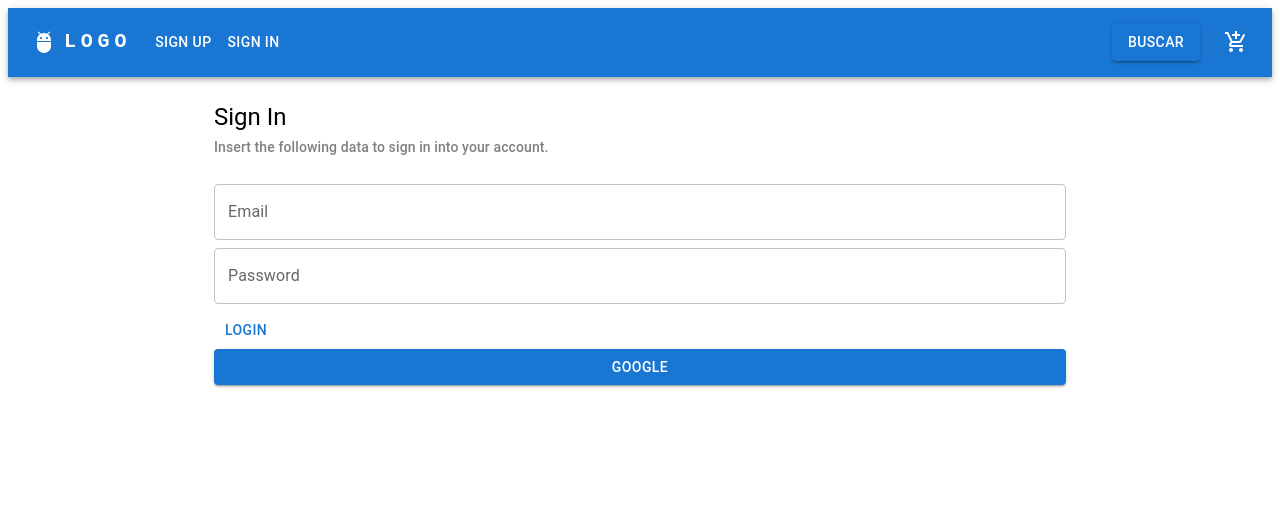
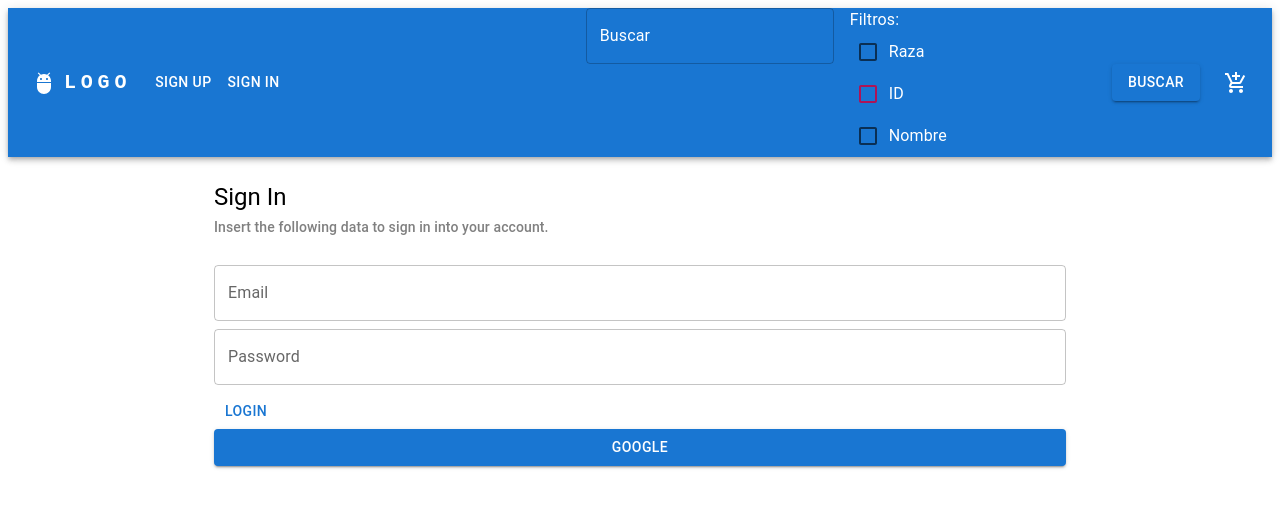
Before and after one commit to oscark22/online-react-store, a React (Vite) app: page /signIn in a window 1280 px wide. Shown: the top 508 px of the page. Built offline with nearby package versions, Linux system fonts and the light colour scheme; no server answers.

Commit message:
buscador

```diff
--- a/src/comps/Navbar.tsx
+++ b/src/comps/Navbar.tsx
@@ -12,6 +12,8 @@ import AdbIcon from "@mui/icons-material/Adb";
 import AddShoppingCartIcon from "@mui/icons-material/AddShoppingCart";
 import { Link } from "react-router-dom";
 import { AuthContext } from "../context/AuthContext";
+import { Checkbox, FormControl, FormControlLabel, FormGroup, FormLabel, TextField } from "@mui/material";
+import { pink } from "@mui/material/colors";
 
 function ResponsiveAppBar() {
   const [anchorElNav, setAnchorElNav] = React.useState<null | HTMLElement>(
@@ -20,6 +22,12 @@ function ResponsiveAppBar() {
   const [anchorElUser, setAnchorElUser] = React.useState<null | HTMLElement>(
     null
   );
+
+  const [filterSelected, setFilterSelected] = React.useState(false);
+
+  const handleCheckboxChange = () => {
+    setFilterSelected(!filterSelected);
+  };
 
   const handleOpenNavMenu = (event: React.MouseEvent<HTMLElement>) => {
     setAnchorElNav(event.currentTarget);
@@ -135,6 +143,33 @@ function ResponsiveAppBar() {
           <Box sx={{ flexGrow: 1, display: { xs: "none", md: "flex" } }}>
           </Box>
 
+          <Box sx={{ flexGrow: 1, display: { xs: "none", md: "flex" } }}>
+            <TextField
+            id="search-input"
+            label={<Typography sx={{ color: "white" }}>Buscar</Typography>}
+            variant="outlined"
+            sx={{ mr: 2 }}
+            />
+            <FormControl component="fieldset" sx={{ display: "flex", alignItems: "center" }}>
+              <FormLabel component="legend" sx={{ color: "white" }}>Filtros:</FormLabel>
+              <FormGroup sx={{ ml: 1 }}>
+                <FormControlLabel
+                  control={<Checkbox onChange={handleCheckboxChange} />}
+                  label="Raza"
+                />
+                <FormControlLabel
+                  control={<Checkbox onChange={handleCheckboxChange} sx={{color: pink[800], '&.Mui-checked': {color: pink[600], }, }} />}
+                  label="ID"
+
+                />
+                <FormControlLabel
+                  control={<Checkbox onChange={handleCheckboxChange} />}
+                  label="Nombre"
+                />
+              </FormGroup>
+            </FormControl>
+          </Box>
+
           <Button
             variant="contained"
             color="primary"
@@ -143,11 +178,11 @@ function ResponsiveAppBar() {
 
             }}
           >
-            Buscar
+            BUSCAR
           </Button>
 
           <Box sx={{ flexGrow: 0 }}>
-            <Tooltip title="Open settings">
+            <Tooltip title="Abrir carrito">
               <IconButton onClick={handleOpenUserMenu} sx={{ p: 0 }}>
                 <AddShoppingCartIcon sx={{ color: "white" }} />
               </IconButton>
```
